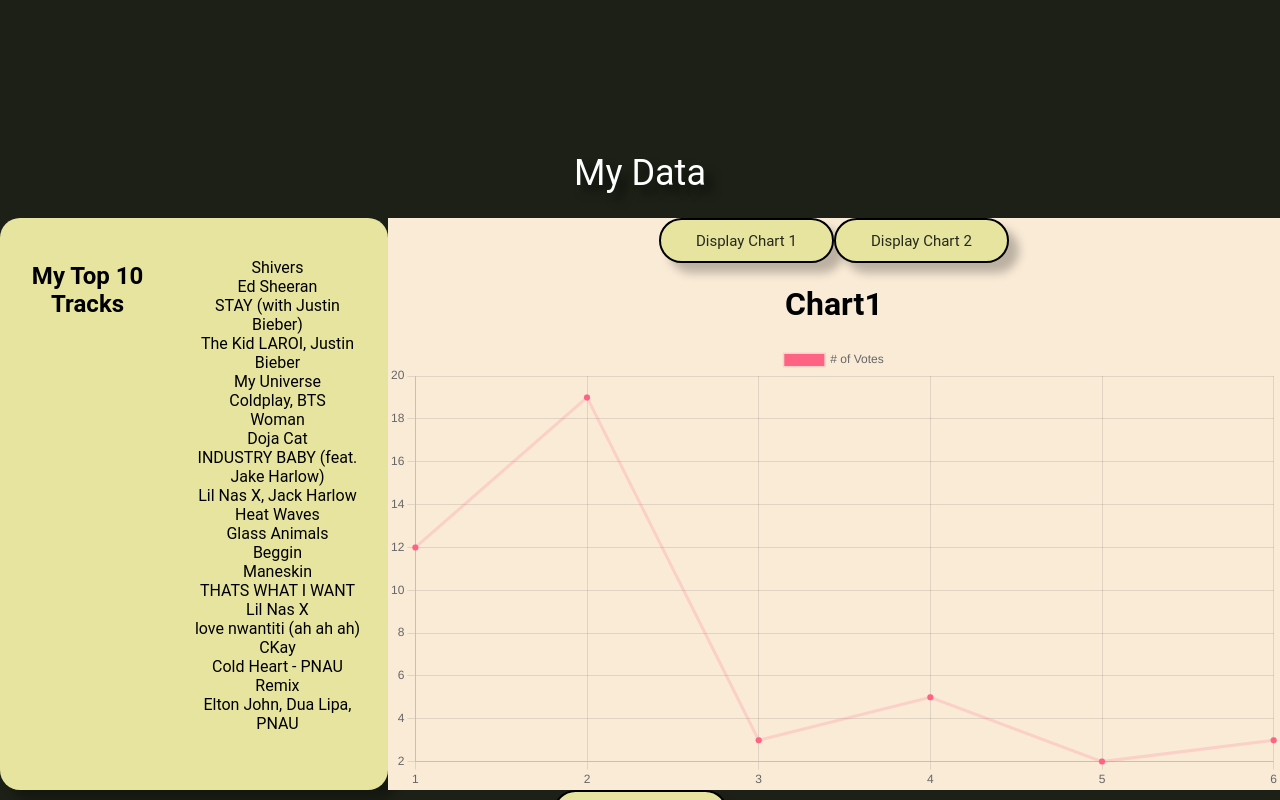
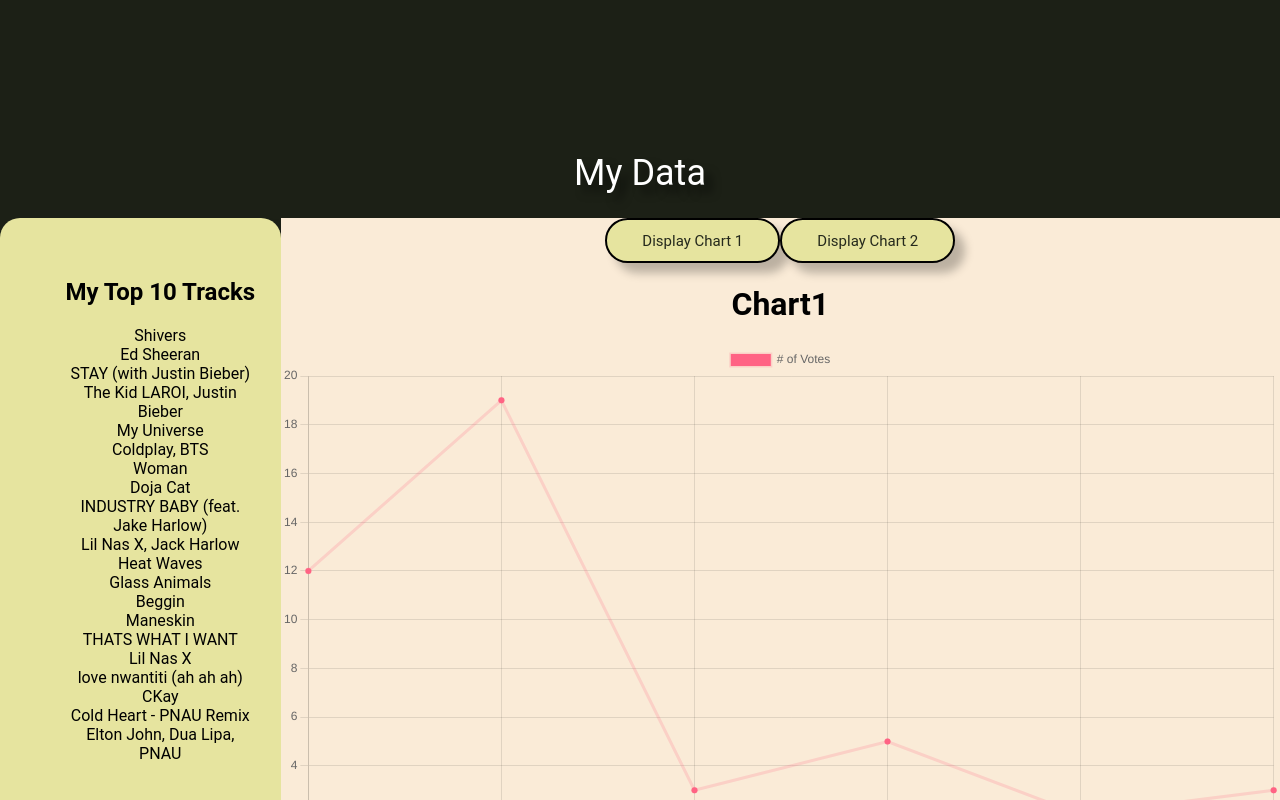
Before and after one commit to 1tracy/spotify-architech, a React (Create React App) app: page / in a window 1280 px wide. Both pictures are taken after a click on the button "Log In With Spotify". Built offline with nearby package versions, Linux system fonts and the light colour scheme.

Commit message:
format my top 10 tracks

```diff
--- a/src/App.js
+++ b/src/App.js
@@ -107,8 +107,7 @@ function App() {
           <h1 className= "Data-title">My Data</h1>
           <div className="data">
             <div className="top10tracks">
-              <h2>My Top 10 Tracks </h2>
-              <ul>{listTracks}</ul>
+              <ul><h2>My Top 10 Tracks </h2>{listTracks}</ul>
             </div>
 
             <div className="chart">
```
